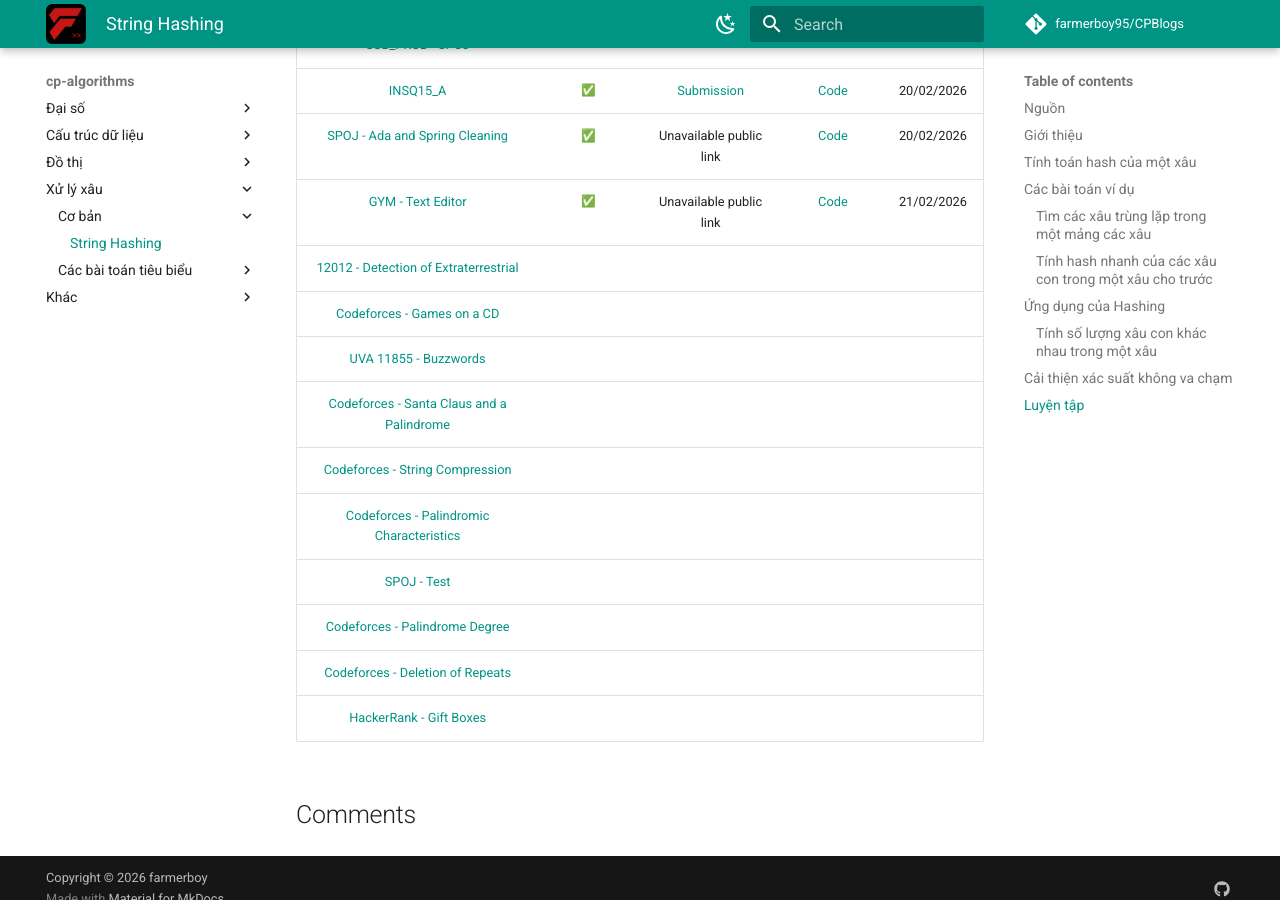
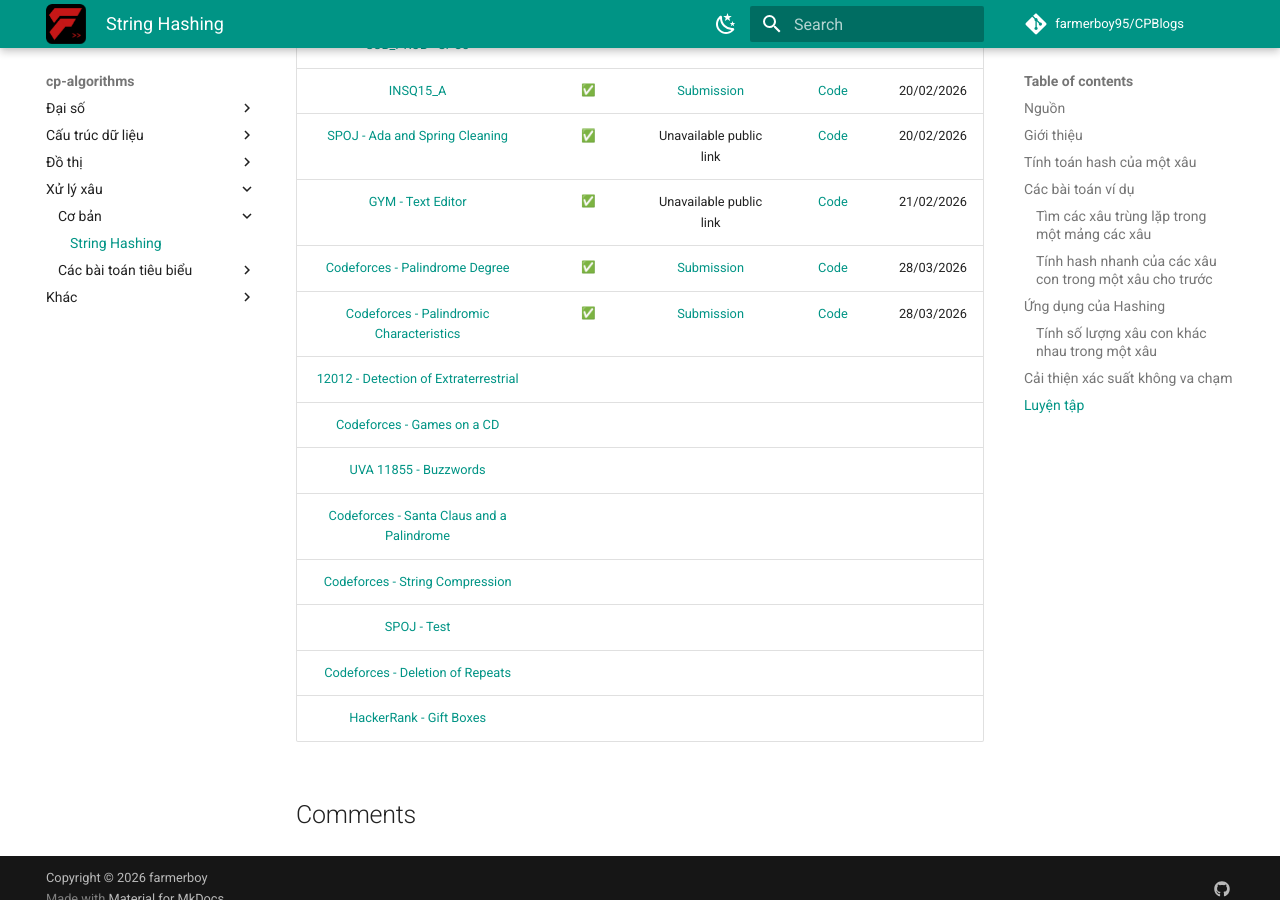
Before and after one commit to farmerboy95/CPBlogs, an MkDocs documentation site: the page built from docs/cp-algorithms/string-processing/fundamentals/string-hashing.md, in a window 1280 px wide and 900 px high, scrolled down 5475 px. Built offline with MkDocs 1.6.1 and Material for MkDocs 9.7.7, drawn with Linux system fonts in a browser that asks for light colours; emoji names are drawn with the system emoji font; comment, search, counter and statistics services are not loaded.

Commit message:
Update string-hashing

```diff
--- a/docs/cp-algorithms/string-processing/fundamentals/string-hashing.md
+++ b/docs/cp-algorithms/string-processing/fundamentals/string-hashing.md
@@ -165,13 +165,13 @@ Có một mẹo rất đơn giản để có xác suất tốt hơn. Ta có th
 | [INSQ15_A](https://www.codechef.com/problems/INSQ15_A) | :white_check_mark: | [Submission](https://www.codechef.com/viewsolution/1238683797) | [Code](https://github.com/farmerboy95/CompetitiveProgramming/blob/master/Codechef/CODECHEF%20INSQ15_A.cpp) | 20/02/2026 |
 | [SPOJ - Ada and Spring Cleaning](https://www.spoj.com/problems/ADACLEAN/) | :white_check_mark: | Unavailable public link | [Code](https://github.com/farmerboy95/CompetitiveProgramming/blob/master/SPOJ/SPOJ%20ADACLEAN.cpp) | 20/02/2026 |
 | [GYM - Text Editor](https://codeforces.com/gym/101466/problem/E) | :white_check_mark: | Unavailable public link | [Code](https://github.com/farmerboy95/CompetitiveProgramming/blob/master/Codeforces/CF101466-Gym-E.cpp) | 21/02/2026 |
+| [Codeforces - Palindrome Degree](https://codeforces.com/contest/7/problem/D) | :white_check_mark: | [Submission](https://codeforces.com/contest/7/submission/368616684) | [Code](https://github.com/farmerboy95/CompetitiveProgramming/blob/master/Codeforces/CF7-D12-D.cpp) | 28/03/2026 |
+| [Codeforces - Palindromic Characteristics](https://codeforces.com/contest/835/problem/D) | :white_check_mark: | [Submission](https://codeforces.com/contest/835/submission/368616930) | [Code](https://github.com/farmerboy95/CompetitiveProgramming/blob/master/Codeforces/CF835-D2-D.cpp) | 28/03/2026 |
 | [12012 - Detection of Extraterrestrial](https://uva.onlinejudge.org/index.php?option=onlinejudge&page=show_problem&problem=3163) | | | | |
 | [Codeforces - Games on a CD](https://codeforces.com/contest/727/problem/E) | | | | |
 | [UVA 11855 - Buzzwords](https://uva.onlinejudge.org/index.php?option=com_onlinejudge&Itemid=8&page=show_problem&problem=2955) | | | | |
 | [Codeforces - Santa Claus and a Palindrome](https://codeforces.com/contest/752/problem/D) | | | | |
 | [Codeforces - String Compression](https://codeforces.com/contest/825/problem/F) | | | | |
-| [Codeforces - Palindromic Characteristics](https://codeforces.com/contest/835/problem/D) | | | | |
 | [SPOJ - Test](https://www.spoj.com/problems/CF25E/) | | | | |
-| [Codeforces - Palindrome Degree](https://codeforces.com/contest/7/problem/D) | | | | |
 | [Codeforces - Deletion of Repeats](https://codeforces.com/contest/19/problem/C) | | | | |
 | [HackerRank - Gift Boxes](https://www.hackerrank.com/contests/womens-codesprint-5/challenges/gift-boxes) | | | | |
```
